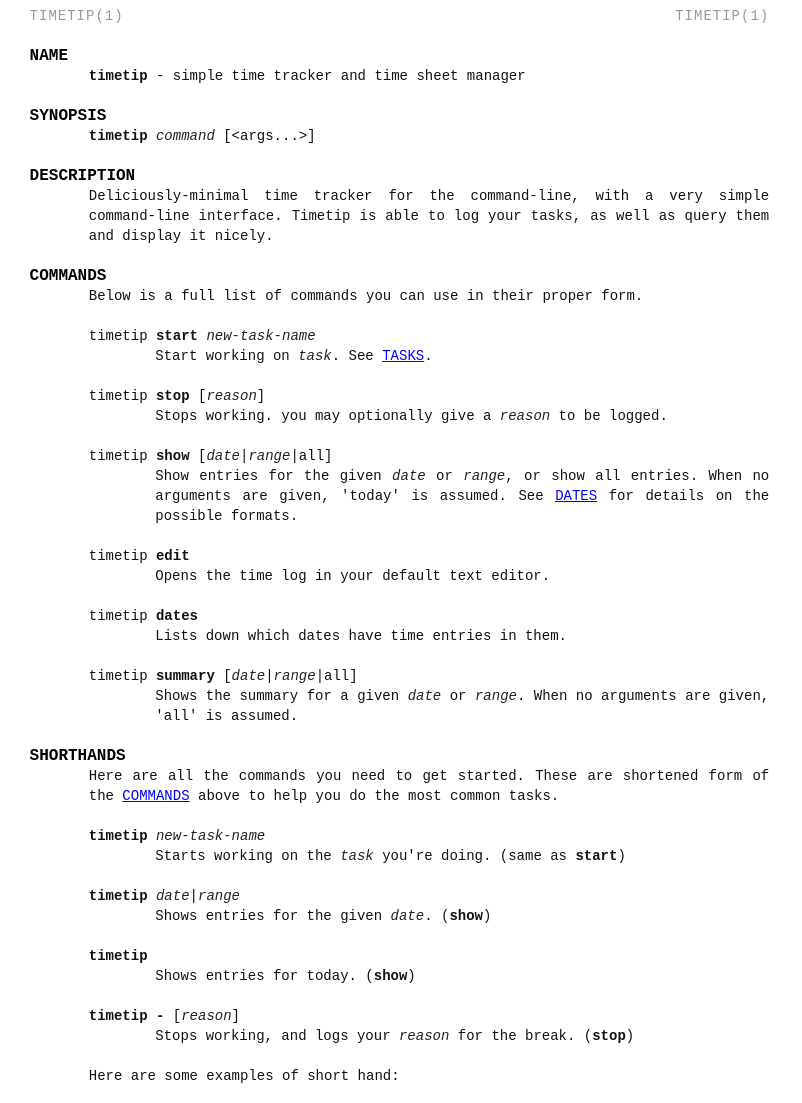
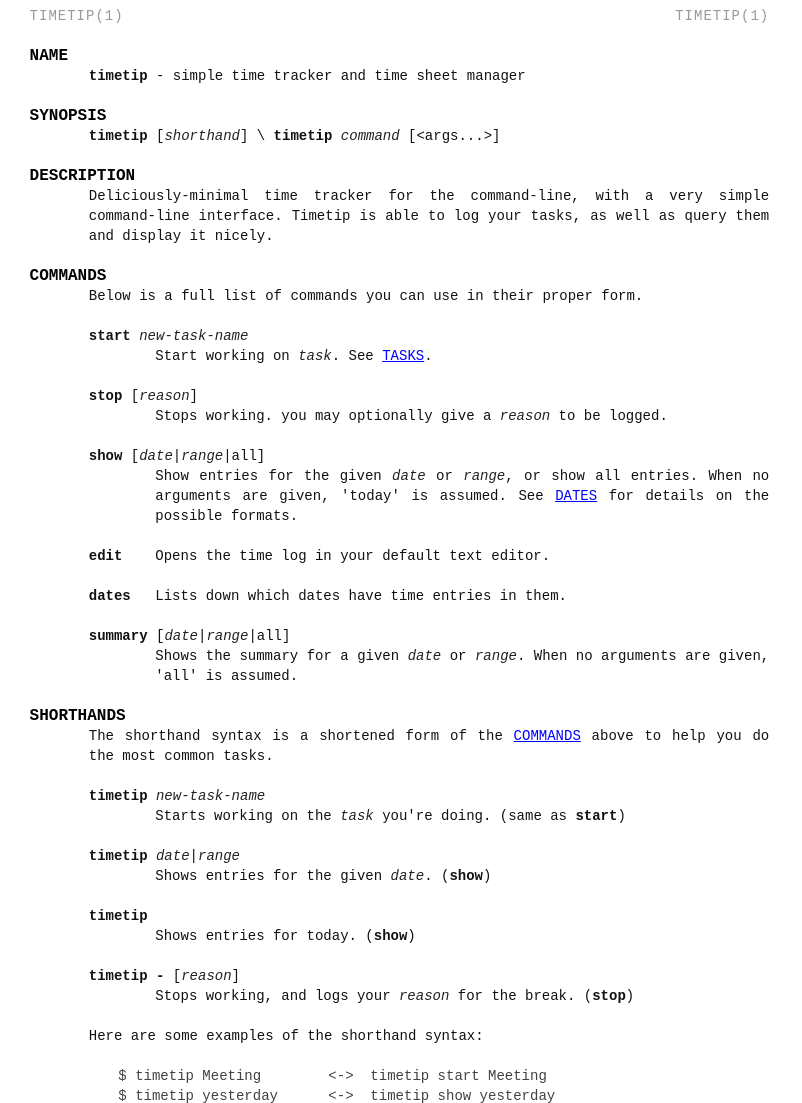
Before and after one commit to rstacruz/timetip, a website: page www/timetip.1.html in a window 1280 px wide. Shown: the top 1103 px of the page, without its empty margins (0-802 px from the left). Drawn offline with Linux system fonts and the light colour scheme.

Commit message:
Man: simplify again.

```diff
--- a/www/timetip.1.html
+++ b/www/timetip.1.html
@@ -79,7 +79,8 @@
 
 <h2 id="SYNOPSIS">SYNOPSIS</h2>
 
-<p><code>timetip</code> <var>command</var> [&lt;args...>]</p>
+<p><code>timetip</code> [<var>shorthand</var>]  \
+<code>timetip</code> <var>command</var> [&lt;args...>]</p>
 
 <h2 id="DESCRIPTION">DESCRIPTION</h2>
 
@@ -92,22 +93,22 @@
 <p>Below is a full list of commands you can use in their proper form.</p>
 
 <dl>
-<dt>timetip <code>start</code> <var>new-task-name</var> </dt><dd><p>Start working on <var>task</var>. See <a href="#TASKS" title="TASKS" data-bare-link="true">TASKS</a>.</p></dd>
-<dt>timetip <code>stop</code> [<var>reason</var>] </dt><dd><p>Stops working. you may optionally give a <var>reason</var> to be logged.</p></dd>
-<dt>timetip <code>show</code> [<var>date</var>|<var>range</var>|all] </dt><dd><p>Show entries for the given <var>date</var> or <var>range</var>, or show all entries. When no
+<dt><code>start</code> <var>new-task-name</var> </dt><dd><p>Start working on <var>task</var>. See <a href="#TASKS" title="TASKS" data-bare-link="true">TASKS</a>.</p></dd>
+<dt><code>stop</code> [<var>reason</var>] </dt><dd><p>Stops working. you may optionally give a <var>reason</var> to be logged.</p></dd>
+<dt><code>show</code> [<var>date</var>|<var>range</var>|all] </dt><dd><p>Show entries for the given <var>date</var> or <var>range</var>, or show all entries. When no
 arguments are given, 'today' is assumed. See <a href="#DATES" title="DATES" data-bare-link="true">DATES</a> for details on the
 possible formats.</p></dd>
-<dt>timetip <code>edit</code> </dt><dd><p>Opens the time log in your default text editor.</p></dd>
-<dt>timetip <code>dates</code> </dt><dd><p>Lists down which dates have time entries in them.</p></dd>
-<dt>timetip <code>summary</code> [<var>date</var>|<var>range</var>|all] </dt><dd><p>Shows the summary for a given <var>date</var> or <var>range</var>. When no arguments are given,
+<dt class="flush"><code>edit</code> </dt><dd><p>Opens the time log in your default text editor.</p></dd>
+<dt class="flush"><code>dates</code> </dt><dd><p>Lists down which dates have time entries in them.</p></dd>
+<dt><code>summary</code> [<var>date</var>|<var>range</var>|all] </dt><dd><p>Shows the summary for a given <var>date</var> or <var>range</var>. When no arguments are given,
 'all' is assumed.</p></dd>
 </dl>
 
 
 <h2 id="SHORTHANDS">SHORTHANDS</h2>
 
-<p>Here are all the commands you need to get started. These are shortened form of
-the <a href="#COMMANDS" title="COMMANDS" data-bare-link="true">COMMANDS</a> above to help you do the most common tasks.</p>
+<p>The shorthand syntax is a shortened form of the <a href="#COMMANDS" title="COMMANDS" data-bare-link="true">COMMANDS</a> above to help you
+do the most common tasks.</p>
 
 <dl>
 <dt><code>timetip</code> <var>new-task-name</var> </dt><dd><p>Starts working on the <var>task</var> you're doing. (same as <code>start</code>)</p></dd>
@@ -117,7 +118,7 @@
 </dl>
 
 
-<p>Here are some examples of short hand:</p>
+<p>Here are some examples of the shorthand syntax:</p>
 
 <pre><code>$ timetip Meeting        &lt;->  timetip start Meeting
 $ timetip yesterday      &lt;->  timetip show yesterday
```
Also changed, not shown: man/timetip.1.md (+10 -9 lines), 1 other file.
